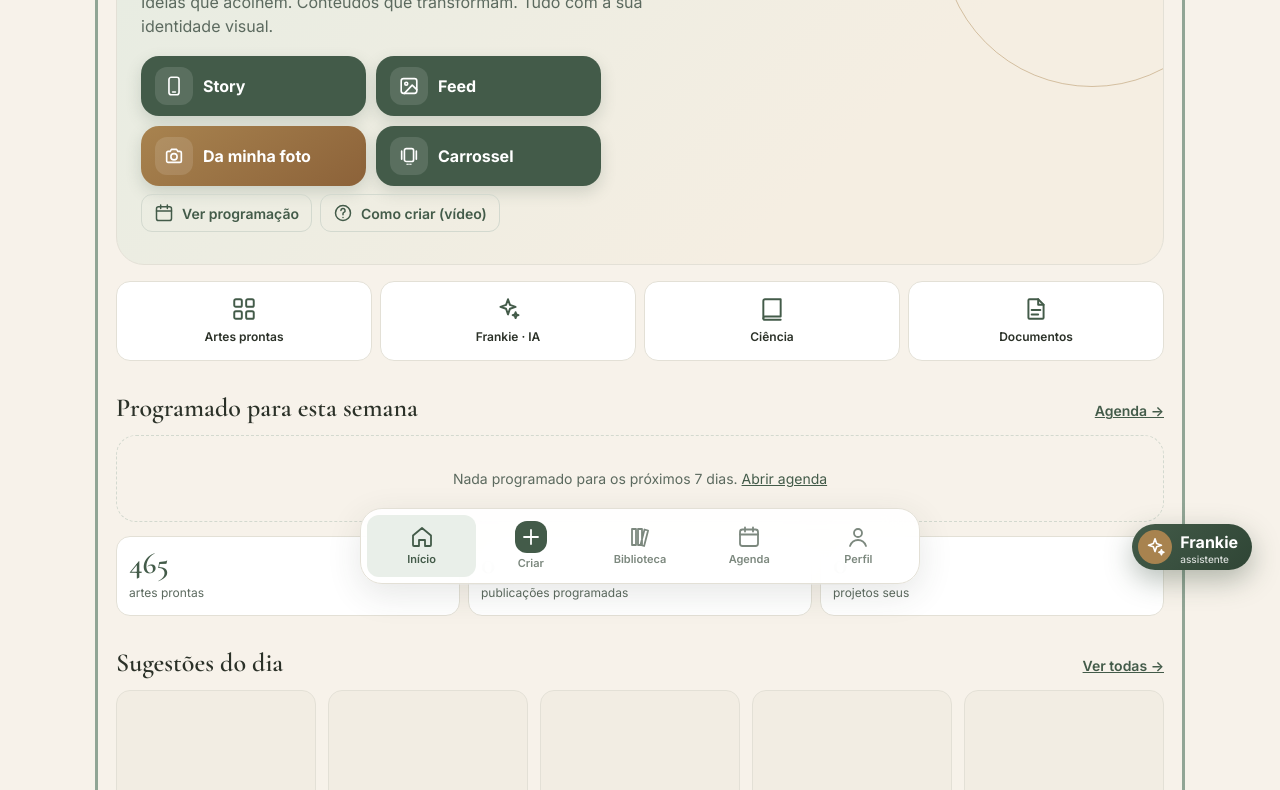
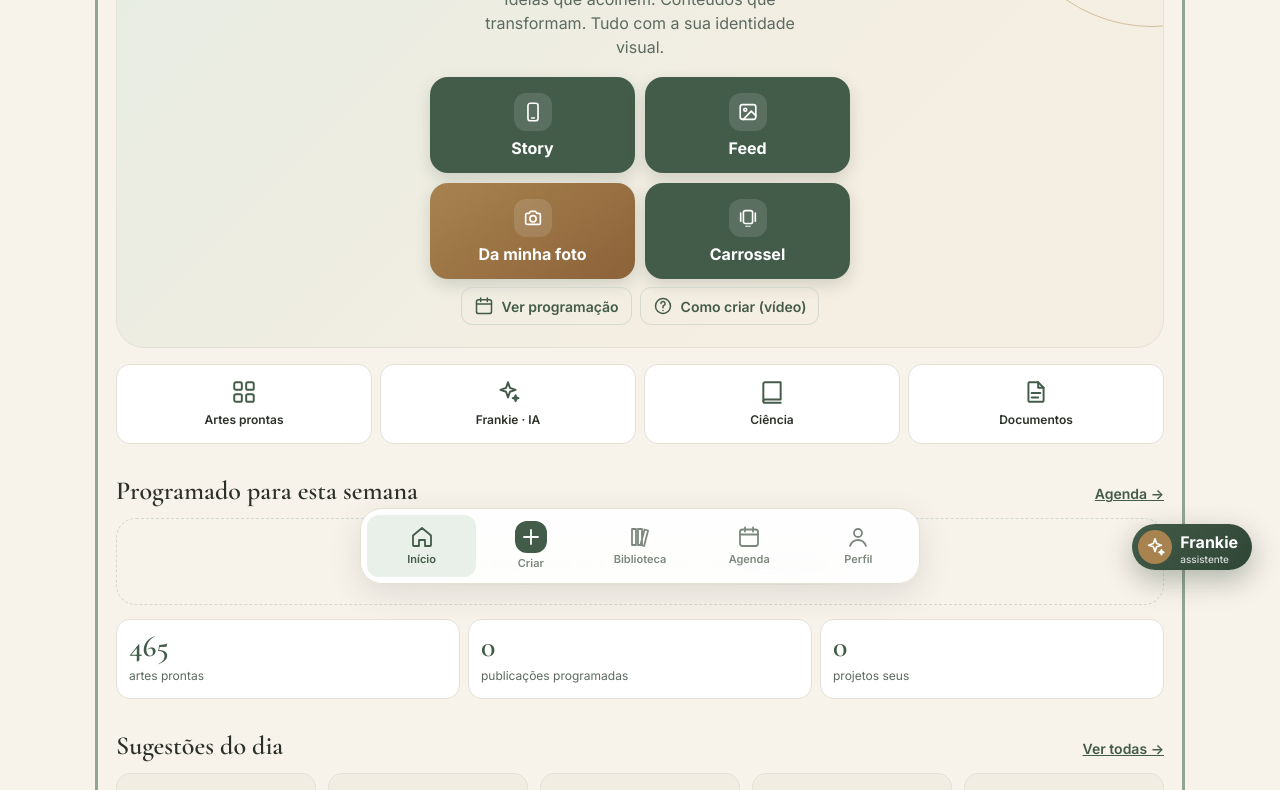
Before and after one commit to rafaelximenes2010-png/studio-karina-ximenes, a website: page index.html in a window 1280 px wide. Shown: the part 202-992 px from the top of the page. Drawn offline with Linux system fonts and the light colour scheme.

Commit message:
Início centralizado
Co-Authored-By: Claude Opus 5.5 <noreply@anthropic.com>
Claude-Session: https://claude.ai/code/session_01E4AjQ1BHyExnSFJKVQtdG5

```diff
--- a/css/app.css
+++ b/css/app.css
@@ -464,3 +464,12 @@ canvas.tap-zoom { cursor: zoom-in; }
 .chip.ic svg { width: 18px; height: 18px; flex: none; }
 .hq span { display: grid; place-items: center; width: 38px; height: 38px; border-radius: 12px; background: #ffffff1f; font-size: 0; }
 .hq span svg { width: 22px; height: 22px; }
+/* Início centralizado */
+.hero.centered { text-align: center; padding: 28px 18px 22px; }
+.hero.centered .eyebrow { line-height: 1.6; }
+.hero.centered p.muted { margin-left: auto !important; margin-right: auto !important; max-width: 340px !important; }
+.hero.centered .hero-quick { margin: 0 auto; width: 100%; max-width: 420px; }
+.hero.centered .hq { flex-direction: column; justify-content: center; gap: 8px; min-height: 96px; text-align: center; padding: 14px 8px; }
+.hero.centered .hq b { font-size: 16px; }
+.hero.centered .row { justify-content: center; flex-wrap: wrap; gap: 8px; }
+.hero.centered::after { right: -140px; top: -150px; }
--- a/js/modules/home.js
+++ b/js/modules/home.js
@@ -23,7 +23,7 @@ export async function render(view) {
   const counts = { total: posts.length, ap: posts.filter((x) => x.status === 'aprovado' || x.status === 'publicado').length };
 
   view.innerHTML = `
-  <section class="hero">
+  <section class="hero centered">
     <div class="eyebrow">${t('Estúdio criativo · identidade & conteúdo')}</div>
     <h1 class="h-display">${greeting()}, ${esc(p.name || 'Karina')}.</h1>
     <p class="muted" style="max-width:520px;margin:0 0 18px">${t('Ideias que acolhem. Conteúdos que transformam. Tudo com a sua identidade visual.')}</p>
--- a/sw.js
+++ b/sw.js
@@ -1,6 +1,6 @@
 // Service worker — offline e cache versionado. BUILD é gerado pelo conteúdo (scripts/gen_sw.py): cada publicação troca o cache inteiro.
 const VERSION = '2.1.1';
-const BUILD = 'a46ec4ad73';
+const BUILD = '0deb234556';
 const CACHE = 'studio-karina-' + VERSION + '-' + BUILD;
 const CORE = [
  "./",
```
